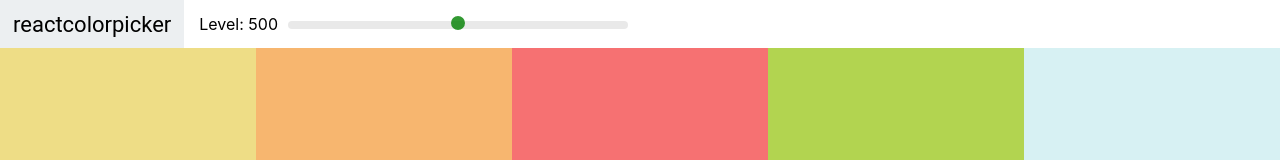
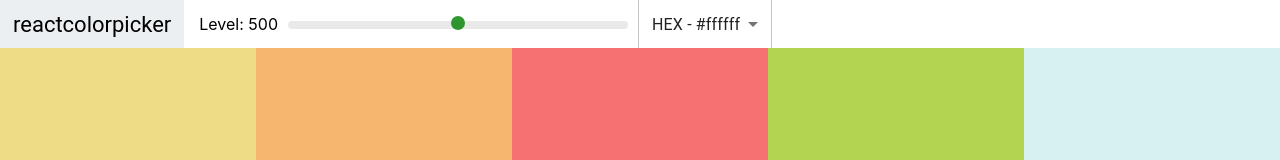
Before and after one commit to Catravine/color-palette-app, a React (Create React App) app: page / in a window 1280 px wide. Shown: the top 160 px of the page. Built offline with nearby package versions, Linux system fonts and the light colour scheme.

Commit message:
select changes format

```diff
--- a/package.json
+++ b/package.json
@@ -3,6 +3,9 @@
   "version": "0.1.0",
   "private": true,
   "dependencies": {
+    "@emotion/react": "^11.10.5",
+    "@emotion/styled": "^11.10.5",
+    "@mui/material": "^5.11.8",
     "@testing-library/jest-dom": "^5.16.5",
     "@testing-library/react": "^13.4.0",
     "@testing-library/user-event": "^13.5.0",
--- a/src/Navbar.js
+++ b/src/Navbar.js
@@ -2,10 +2,23 @@
 import Slider from 'rc-slider';
 import 'rc-slider/assets/index.css';
 import './Navbar.css';
+import { MenuItem, Select } from '@mui/material';
 
 class Navbar extends Component {
+  constructor(props) {
+    super(props);
+    this.state = { format: 'hex' }
+    this.handleChange = this.handleChange.bind(this);
+  }
+
+  handleChange(e) {
+    this.setState({ format: e.target.value});
+    this.props.handleChange(e.target.value);
+  }
+
   render() {
-    const {level, changeLevel} = this.props;
+    const {level, changeLevel, handleChange} = this.props;
+    const {format} = this.state;
     return (
       <header className="Navbar">
         <div className="logo">
@@ -31,6 +44,19 @@
             />
           </div>
         </div>
+        <div className="select-container">
+          <Select value={format} onChange={this.handleChange}>
+            <MenuItem value="hex">
+              HEX - #ffffff
+            </MenuItem>
+            <MenuItem value="rgb">
+              RGB - rgb(255, 255, 255)
+            </MenuItem>
+            <MenuItem value="rgba">
+              RGBA - rgba(255, 255, 255, 1.0)
+            </MenuItem>
+          </Select>
+        </div>
       </header>
     )
   }
--- a/src/Palette.js
+++ b/src/Palette.js
@@ -7,24 +7,33 @@
 class Palette extends Component {
   constructor(props) {
     super(props);
-    this.state = { level: 500 }
+    this.state = { level: 500, format: 'hex' }
     this.changeLevel = this.changeLevel.bind(this);
+    this.changeFormat = this.changeFormat.bind(this)
   }
 
   changeLevel(level) {
     this.setState({level})
   }
 
+  changeFormat(val) {
+    this.setState({format: val})
+  }
+
   render() {
     const {colors} = this.props.palette;
-    const {level} = this.state;
+    const {level, format} = this.state;
     const colorBoxes = colors[level].map((color) => {
-      return <ColorBox background={color.hex} name={color.name} />
+      return <ColorBox background={color[format]} name={color.name} />
     });
 
     return (
       <div className="Palette">
-        <Navbar level={level} changeLevel={this.changeLevel}/>
+        <Navbar
+          level={level}
+          changeLevel={this.changeLevel}
+          handleChange={this.changeFormat}
+        />
         <div className="Palette-colors">
           {colorBoxes}
         </div>
```
Also changed, not shown: 1 other file (tests, documents, lock files or other folders).
